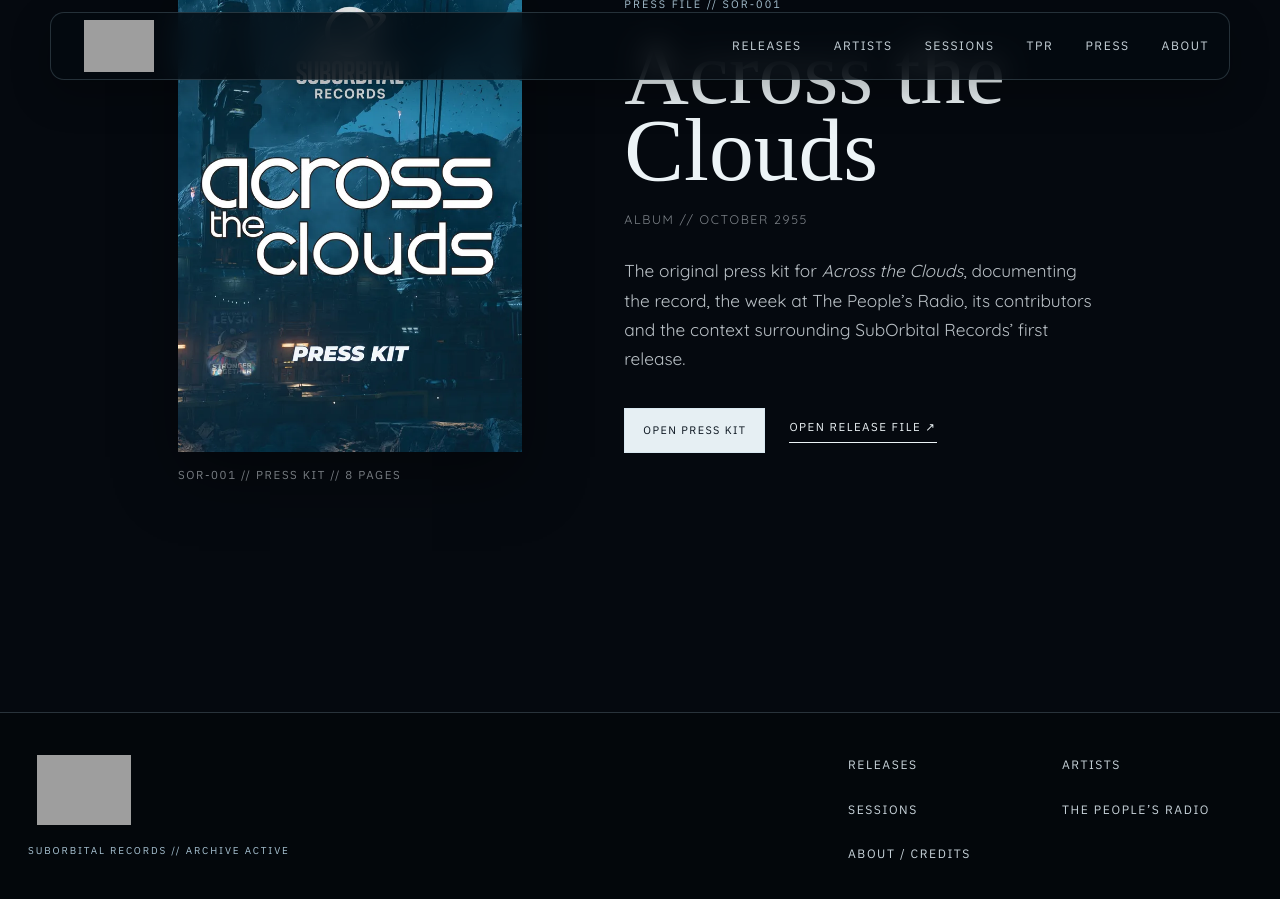
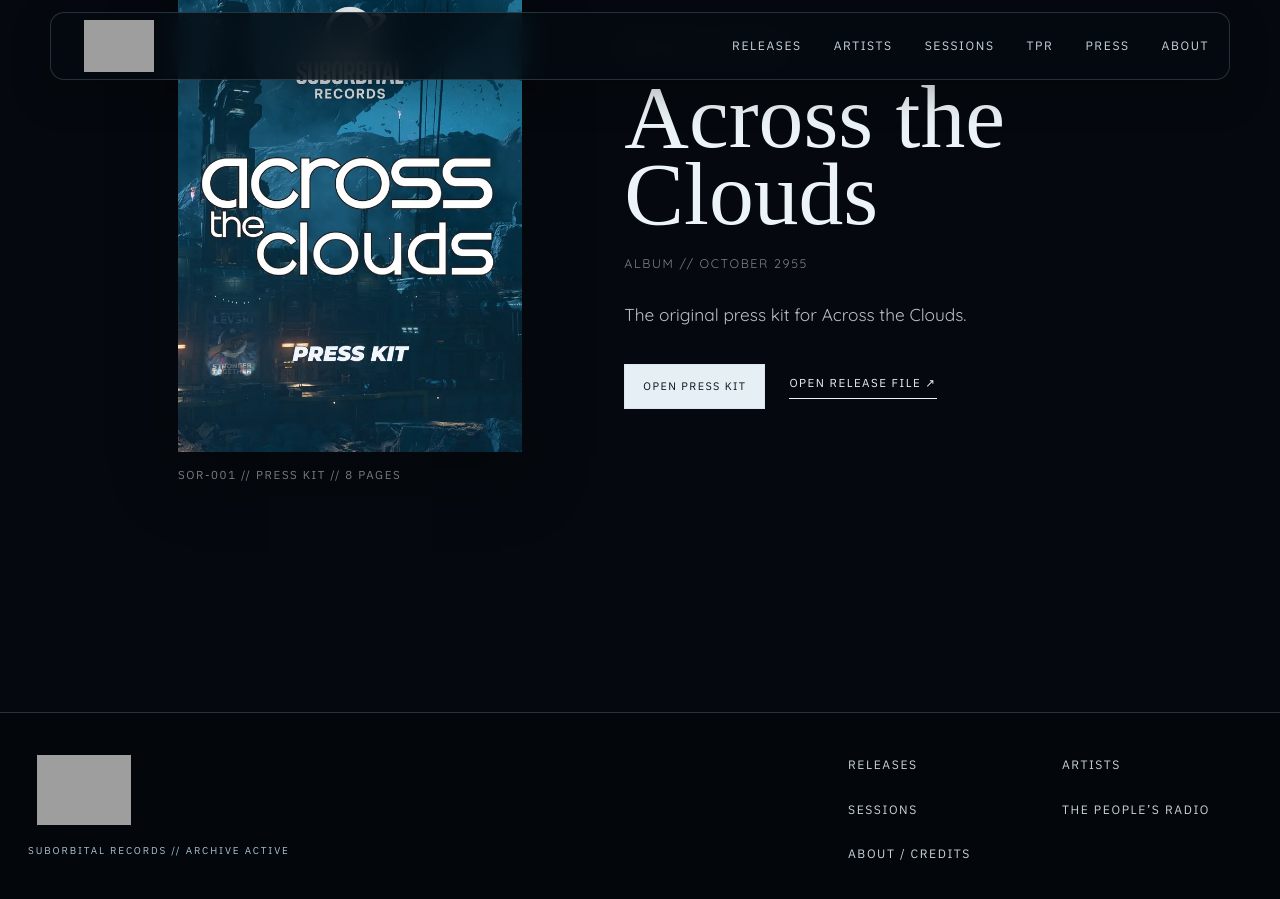
Before and after one commit to yannockverne/suborbital, a Jekyll site: the page built from press/index.html, in a window 1280 px wide and 900 px high, scrolled down 570 px, cut to the strip 0-899 px from the top of the window. Built offline with Jekyll 4.4.1, drawn with Linux system fonts in a browser that asks for light colours; some web fonts are replaced; grey boxes are pictures that could not be loaded.

Commit message:
Render press room from collection

```diff
--- a/press/index.html
+++ b/press/index.html
@@ -5,6 +5,7 @@
 excerpt: Press materials and media resources from the SubOrbital Records archive.
 ---
 
+{% assign press_entries = site.press | where: "published", true | sort: "sequence" %}
 <section class="press-hero">
   <div class="shell press-hero-inner reveal">
     <p class="eyebrow warm">PRESS ROOM // MEDIA ARCHIVE</p>
@@ -13,39 +14,44 @@
   </div>
 </section>
 
-<section class="press-index-section" aria-labelledby="press-sor-001-heading">
-  <div class="shell press-release-grid reveal" id="sor-001">
+{% for press in press_entries %}
+<section class="press-index-section" aria-labelledby="press-{{ press.release }}-heading" data-press-entry>
+  <div class="shell press-release-grid reveal" id="{{ press.release }}">
     <figure class="press-release-cover">
-      <button type="button" data-press-open data-press-index="0" aria-label="Open the Across the Clouds press kit">
-        <img src="{{ '/assets/img/press/sor-001/kit-press-v2_01.webp' | relative_url }}" alt="Across the Clouds press kit cover" loading="lazy">
+      <button type="button" data-press-open data-press-index="0" aria-label="Open the {{ press.title }} press kit">
+        <img src="{{ press.cover | relative_url }}" alt="{{ press.cover_alt | default: press.title | escape }}" loading="lazy">
       </button>
-      <figcaption>SOR-001 // PRESS KIT // 8 PAGES</figcaption>
+      <figcaption>{{ press.catalogue }} // PRESS KIT // {{ press.page_count }} PAGES</figcaption>
     </figure>
     <div class="press-release-copy">
-      <p class="eyebrow">PRESS FILE // SOR-001</p>
-      <h2 id="press-sor-001-heading">Across the Clouds</h2>
-      <p class="press-release-meta">Album // October 2955</p>
-      <p>The original press kit for <em>Across the Clouds</em>, documenting the record, the week at The People’s Radio, its contributors and the context surrounding SubOrbital Records’ first release.</p>
+      <p class="eyebrow">PRESS FILE // {{ press.catalogue }}</p>
+      <h2 id="press-{{ press.release }}-heading">{{ press.title }}</h2>
+      <p class="press-release-meta">{{ press.meta | default: press.format }}</p>
+      <p>{{ press.summary }}</p>
       <div class="press-release-actions">
         <button class="button button-primary" type="button" data-press-open data-press-index="0">Open press kit</button>
-        <a class="text-link" href="{{ '/releases/sor-001/' | relative_url }}">Open release file <span aria-hidden="true">↗</span></a>
+        <a class="text-link" href="{{ '/releases/' | append: press.release | append: '/' | relative_url }}">Open release file <span aria-hidden="true">↗</span></a>
       </div>
     </div>
   </div>
+  <div hidden data-press-pages data-press-title="{{ press.title | escape }}" data-press-catalogue="{{ press.catalogue | escape }}">
+    {% for spread in press.pages %}<span data-press-page data-label="{{ spread.label | escape }}" data-src="{{ spread.image | relative_url }}"></span>{% endfor %}
+  </div>
 </section>
+{% endfor %}
 
-<div class="press-lightbox" data-press-lightbox hidden role="dialog" aria-modal="true" aria-label="Across the Clouds press kit">
+<div class="press-lightbox" data-press-lightbox hidden role="dialog" aria-modal="true" aria-label="Press kit">
   <div class="press-lightbox-top">
-    <p class="press-lightbox-title">ACROSS THE CLOUDS // SOR-001 // PRESS KIT</p>
+    <p class="press-lightbox-title" data-press-lightbox-title>PRESS KIT</p>
     <button class="press-lightbox-close" type="button" data-press-close aria-label="Close press kit">×</button>
   </div>
   <div class="press-lightbox-stage">
     <button class="press-lightbox-nav press-lightbox-prev" type="button" data-press-prev aria-label="Previous press kit spread">‹</button>
-    <img class="press-lightbox-image" data-press-image src="{{ '/assets/img/press/sor-001/kit-press-v2_01.webp' | relative_url }}" alt="Across the Clouds press kit, page 01">
+    <img class="press-lightbox-image" data-press-image src="" alt="">
     <button class="press-lightbox-nav press-lightbox-next" type="button" data-press-next aria-label="Next press kit spread">›</button>
   </div>
   <div class="press-lightbox-footer" aria-live="polite">
-    <span><span class="press-lightbox-counter-current" data-press-current>01</span> / 05</span>
+    <span><span class="press-lightbox-counter-current" data-press-current>01</span> / <span data-press-total>00</span></span>
     <span data-press-page-label>Page 01</span>
   </div>
 </div>
```
